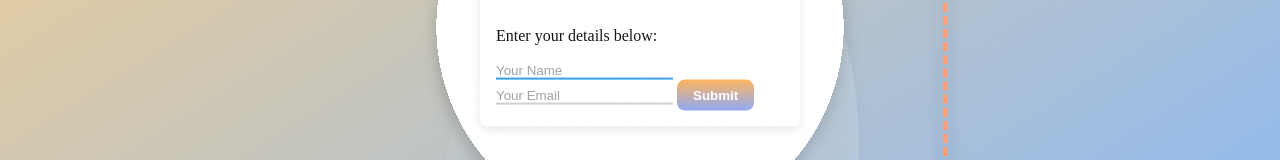
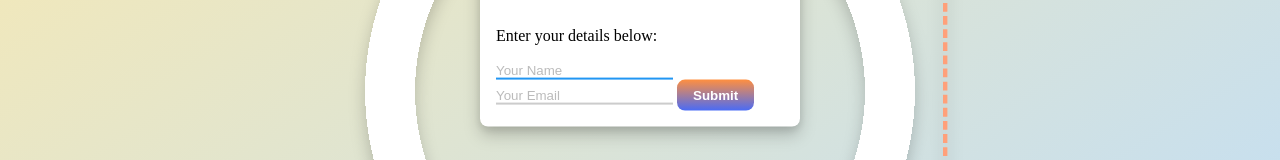
Before and after one commit to PulseautoPilot/123, a plain HTML site: page index.html in a window 1280 px wide. Shown: the part 373-533 px from the top of the page. Drawn offline with Linux system fonts and the light colour scheme.

Commit message:
Update index.html

```diff
--- a/index.html
+++ b/index.html
@@ -5,7 +5,6 @@
     <meta name="viewport" content="width=device-width, initial-scale=1.0">
     <title>Neuromorphic UI</title>
    <style>
-    /* General Reset */
     body, h1, p, label, input, button {
         margin: 0;
         padding: 0;
@@ -17,7 +16,7 @@
         display: grid;
         place-items: center;
         overflow: hidden;
-        background: linear-gradient(to bottom right, #fdd189, #80b7ff);
+        background: linear-gradient(to bottom right, #FFEBAA, #BDDDFB);
     }
 
     .neuro-container {
@@ -26,20 +25,25 @@
         width: 50%;
         aspect-ratio: 1;
         border-radius: 50%;
-        background: radial-gradient(#fff 45%, transparent 45%);
+        background: radial-gradient(circle at 50% 60%, transparent 45%, #FFFFFF 45%, #FFFFFF 55%, transparent 55%);
         filter: drop-shadow(0 0.5em 0.5em rgba(0, 0, 0, 0.2));
     }
 
-    .neuro-container::before,
-    .neuro-container::after {
+    .dendrite {
+        position: absolute;
+        height: 100%;
+        width: calc(100% * var(--length));
+        border-radius: inherit;
+        background: linear-gradient(rgba(255, 255, 255, 0.2), transparent);
+    }
+
+    .dendrite::before {
         content: "";
         position: absolute;
         left: 50%;
         transform: translateX(-50%) rotate(calc(var(--angle) * 1deg)) skewY(-10deg);
         height: 100%;
-        width: calc(100% * var(--length));
-        border-radius: inherit;
-        background: linear-gradient(rgba(255, 255, 255, 0.2), transparent);
+        width: 100%;
     }
 
     .neuro-container::before {
@@ -54,12 +58,13 @@
 
     .axon {
         position: absolute;
+        z-index: -1;
         top: 50%;
         left: 50%;
         width: 4px;
         height: 5rem;
         border-radius: 2px;
-        background: linear-gradient(#fea949, #7e9cf2);
+        background: linear-gradient(#FF8F40, #4A6BF5);
         transform: translate(-50%, -50%);
         filter: drop-shadow(0 0.2em 0.1em rgba(0, 0, 0, 0.2));
     }
@@ -82,12 +87,11 @@
         width: 1.5rem;
         height: 1.5rem;
         border-radius: 50%;
-        background: linear-gradient(#7e9cf2, #fea949);
+        background: linear-gradient(#4A6BF5, #FF8F40);
         opacity: 0.5;
         animation: pulsation 2s ease-in-out infinite alternate;
     }
 
-    /* Animation Definitions */
     @keyframes pulse {
         from {transform: scale(1)}
         to {transform: scale(1.2)}
@@ -103,7 +107,7 @@
         top: 50%;
         left: 50%;
         transform: translate(-50%, -50%);
-        background: #ffffff;
+        background: #FFFFFF;
         padding: 1rem;
         border-radius: 0.5rem;
         display: flex;
@@ -112,41 +116,39 @@
         box-shadow: 0 0.2rem 0.5rem rgba(0, 0, 0, 0.1);
     }
 
-    /* Input Field Styles */
     .input-field {
         appearance: none;
         outline: none;
         border: none;
         background: transparent;
-        border-bottom: 2px solid #ccc;
+        border-bottom: 2px solid #CCCCCC;
         transition: 0.2s ease-in-out;
     }
 
     .input-field:focus {
-        border-bottom: 2px solid #2196f3;
-        color: #000000;
+        border-bottom: 2px solid #2196F3;
+        color: black;
     }
 
     .input-field::placeholder {
-        color: #999999;
+        color: #BBBBBB;
     }
 
-    /* Button Styles */
     button {
         appearance: none;
         outline: none;
         border: none;
-        background: linear-gradient(#fea949, #7e9cf2);
+        background: linear-gradient(#FF8F40, #4A6BF5);
         padding: 0.5rem 1rem;
         border-radius: 0.5rem;
         cursor: pointer;
-        color: #ffffff;
+        color: white;
         font-weight: bold;
         transition: 0.3s ease-in-out;
     }
 
     button:hover {
-        background: linear-gradient(#7e9cf2, #fea949);
+        background: linear-gradient(#4A6BF5, #FF8F40);
     }
 
     button:disabled {
@@ -154,7 +156,6 @@
         cursor: auto;
     }
 
-    /* Disable selection effect on axon and synapse */
     .axon,
     .synapse,
     .synapse::before {
```
